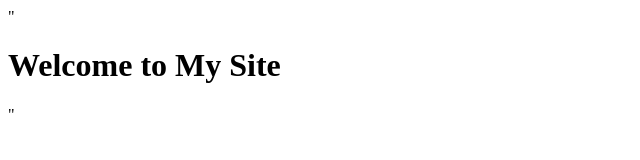
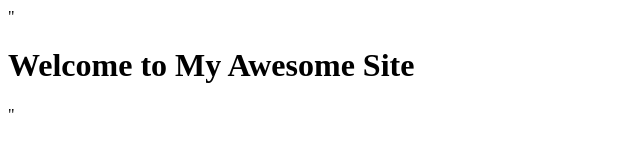
Before and after one commit to Devops544/gitrepo_updatepage, a plain HTML site: page index.html in a window 1280 px wide. Shown: the whole page, without its empty margins (0-640 px from the left). Drawn offline with Linux system fonts and the light colour scheme.

Commit message:
updated page

```diff
--- a/index.html
+++ b/index.html
@@ -1 +1,2 @@
-"<!DOCTYPE html><html><body><h1>Welcome to My Site</h1></body></html>"
+"<!DOCTYPE html><html><body><h1><h1>Welcome to My Awesome Site</h1>
+</h1></body></html>"
```
